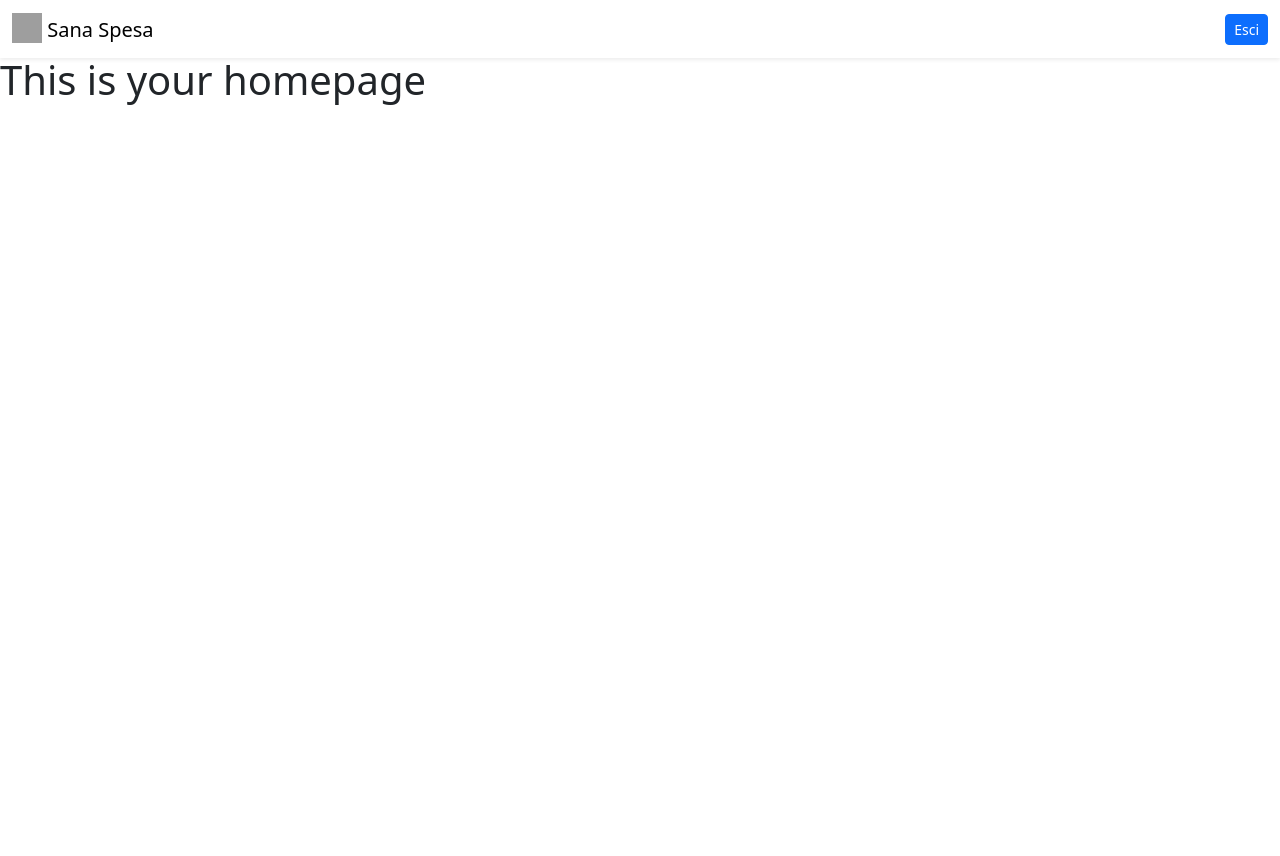
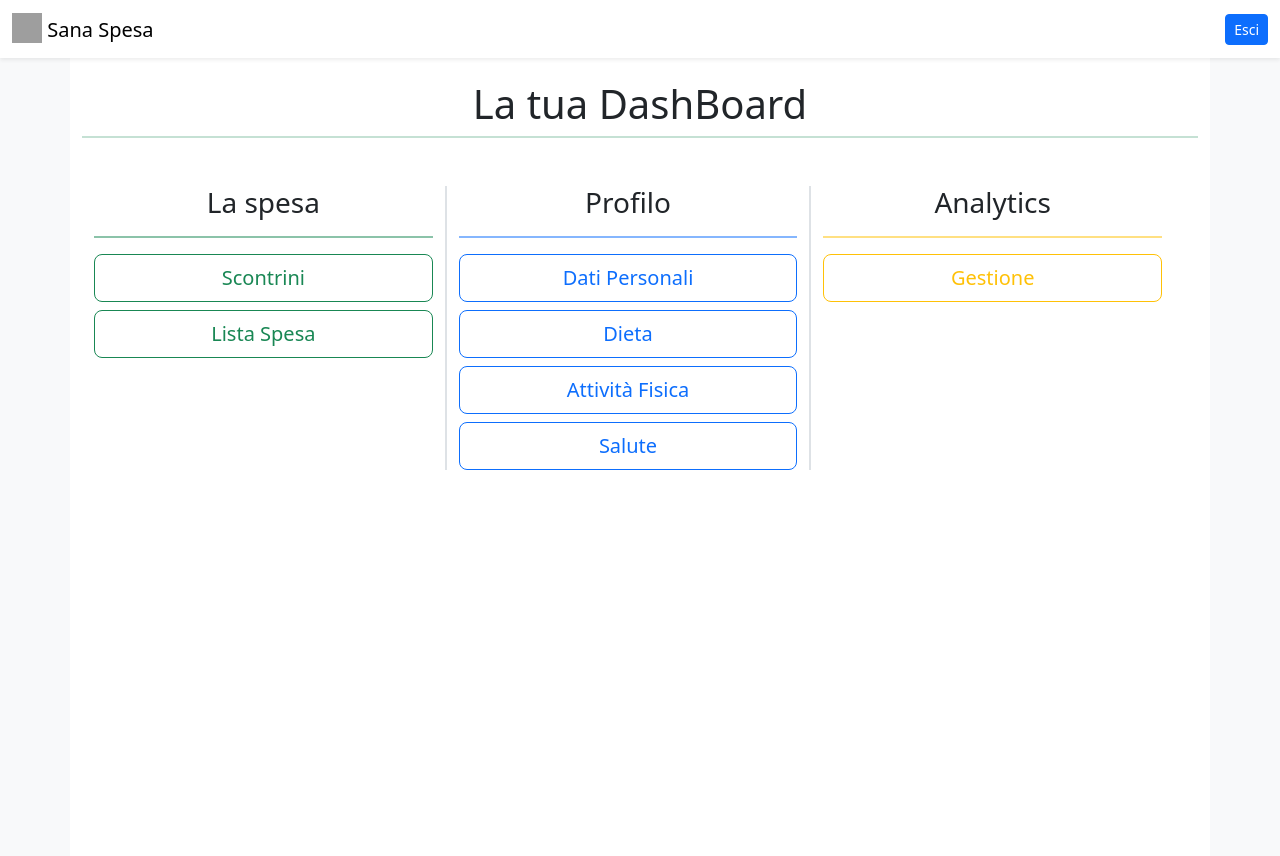
Before and after one commit to daniele-bnm/my_health_app, a Flask app: page /home in a window 1280 px wide. Before the commit the page ends 105 px from the top, so only its background shows below. Run offline with Flask 3, Linux system fonts and the light colour scheme; the visitor is signed in with stand-in values (Sample User, id 1); some libraries are stand-ins or nearby versions; grey boxes are pictures that could not be loaded.

Commit message:
some changes

```diff
--- a/health_app/templates/home.html
+++ b/health_app/templates/home.html
@@ -3,6 +3,56 @@
 {% block title %}HomePage{% endblock %}
 
 {% block content %}
-<h1>This is your homepage</h1>
+<body class="bg-light">
 
+    <div class="container vh-100 bg-white">
+
+            <h1 class="pt-4 text-center">La tua DashBoard</h1>
+
+        <hr class="border border-success mt-0 opacity-45">
+        <div class="row mt-5 text-center container-sm">
+
+
+            <!-- SPESA COLUMN -->
+            <div class="col border-end mb-3">
+                <h3>La spesa</h3>
+                <hr class="border border-success opacity-50">
+                <div class="vstack gap-2 ms-auto">
+
+                    <a class="btn btn-outline-success btn-lg " href="#">Scontrini</a>
+                    <a class="btn btn-outline-success btn-lg " href="#">Lista Spesa</a>
+
+                </div>
+            </div>
+
+            <!-- PROFILO COLUMN -->
+            <div class="col border-start border-end mb-3">
+                <h3>Profilo</h3>
+                <hr class="border border-primary opacity-50">
+                <div class="vstack gap-2 ms-auto">
+
+                    <a class="btn btn-outline-primary btn-lg " href="{{ url_for('profile_page') }}" >Dati Personali</a>
+                    <a class="btn btn-outline-primary btn-lg " href="#">Dieta</a>
+                    <a class="btn btn-outline-primary btn-lg " href="#">Attività Fisica</a>
+                    <a class="btn btn-outline-primary btn-lg " href="#">Salute</a>
+
+                </div>
+            </div>
+
+            <!-- ANALYTICS COLUMN -->
+            <div class="col border-start mb-3">
+                <h3 class="align-items-top">Analytics</h3>
+                <hr class="border border-warning opacity-50">
+                <div class="vstack gap-2 ms-auto">
+
+                    <a class="btn btn-outline-warning btn-lg " href="#">Gestione</a>
+
+                </div>
+            </div>
+
+        </div>
+
+
+    </div>
+</body>
 {% endblock %}
```
